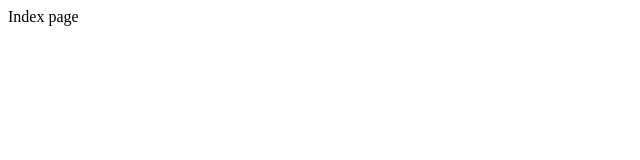
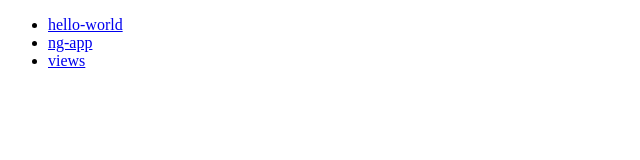
Before and after one commit to ng-snippets/ng-snippets.github.io, a plain HTML site: page index.html in a window 1280 px wide. Shown: the whole page, without its empty margins (0-640 px from the left). Drawn offline with Linux system fonts and the light colour scheme.

Commit message:
adding list

```diff
--- a/index.html
+++ b/index.html
@@ -5,6 +5,10 @@
     <title></title>
 </head>
 <body>
-    Index page
+    <ul>
+      <li><a href="./hello-world">hello-world</a></li>
+      <li><a href="./ng-app">ng-app</a></li>
+      <li><a href="./views">views</a></li>
+    </ul>
 </body>
 </html>
```
